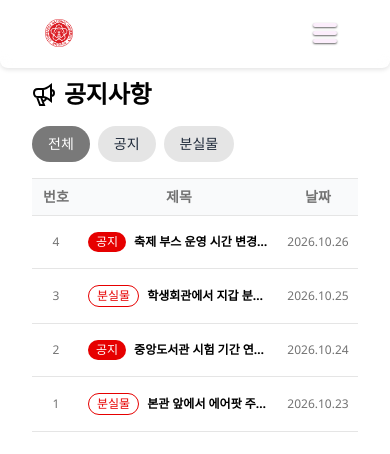
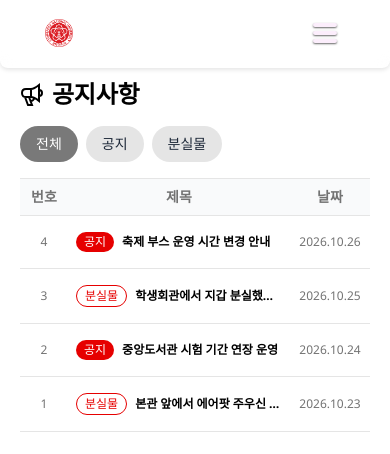
Before and after one commit to knu-80/knu-client, a React (Vite) app: page /notice in a window 390 px wide. Shown: the top 454 px of the page. Built offline with nearby package versions, Linux system fonts and the light colour scheme.

Commit message:
[#18]Design: 공지사항 리스트 페이지 패딩값 수정

```diff
--- a/src/pages/NoticePage.tsx
+++ b/src/pages/NoticePage.tsx
@@ -21,7 +21,7 @@ export default function NoticePage() {
         });
 
   return (
-    <div className="p-3 sm:p-5">
+    <div className="pt-3 sm:p-5">
       <div className="flex items-center space-x-2 mb-4">
         <GrAnnounce className="h-6 w-6 text-black" />
         <h2 className="typo-heading-2 text-black">공지사항</h2>
```
